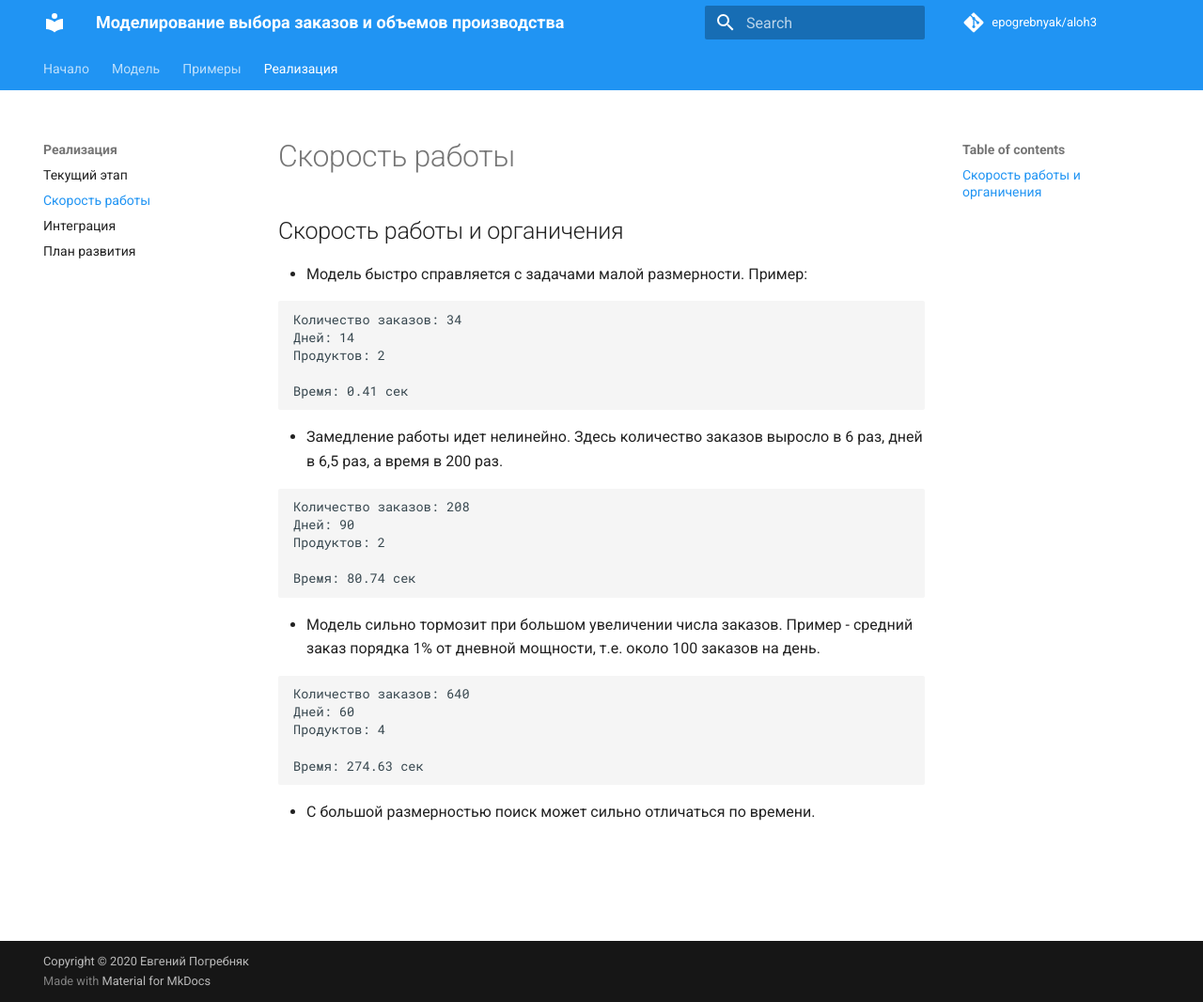
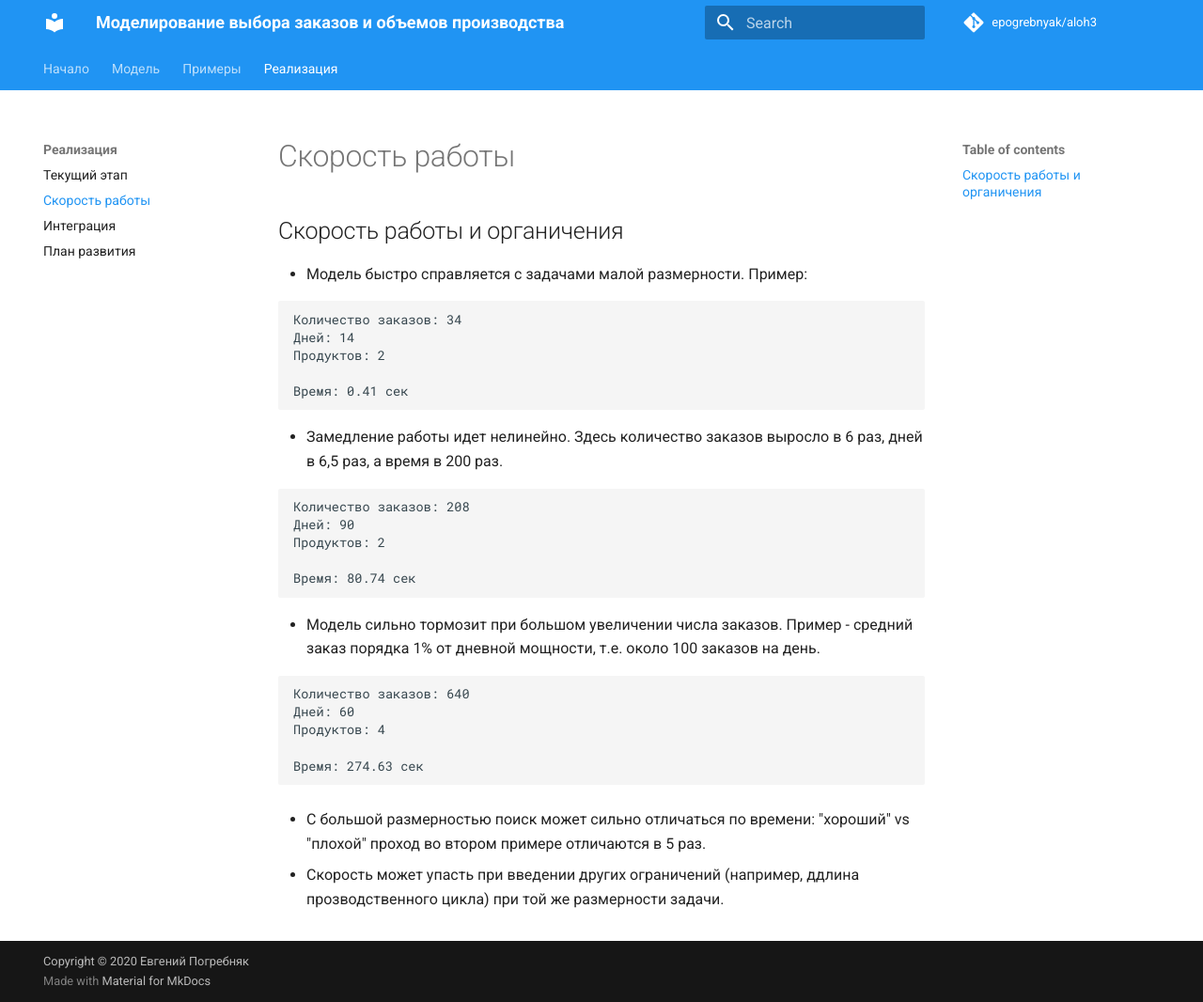
Before and after one commit to epogrebnyak/aloh, an MkDocs documentation site: the page built from docs/perf.md, in a window 1280 px wide and 1066 px high. Shown: the whole window at 94% size. Built offline with MkDocs 1.6.1 and Material for MkDocs 9.7.7, drawn with Linux system fonts in a browser that asks for light colours; comment, search, counter and statistics services are not loaded.

Commit message:
sort order

````diff
--- a/docs/perf.md
+++ b/docs/perf.md
@@ -32,4 +32,7 @@
 Время: 274.63 сек
 ```
 
-- С большой размерностью поиск может сильно отличаться по времени.
+- С большой размерностью поиск может сильно отличаться по времени: "хороший" vs "плохой" проход во втором примере отличаются в 5 раз.
+
+
+- Скорость может упасть при введении других ограничений (например, ддлина прозводственного цикла) при той же размерности задачи.
````
Also changed, not shown: docs/example1.md (+2 -3 lines), docs/example2.md (+0 -1 lines).
